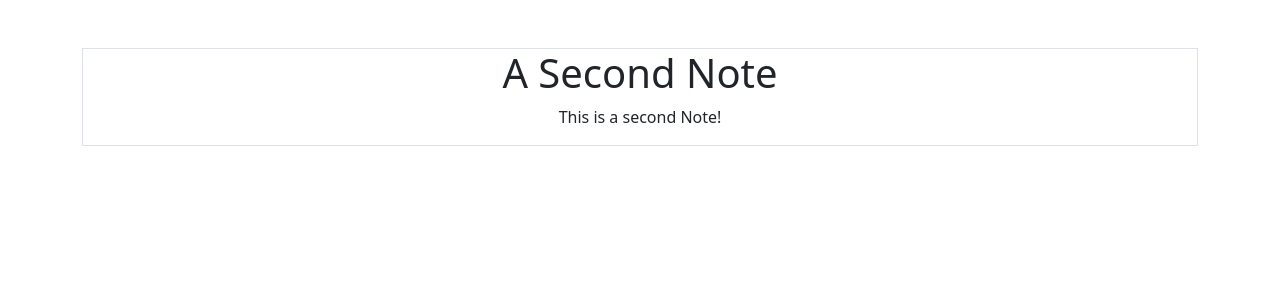
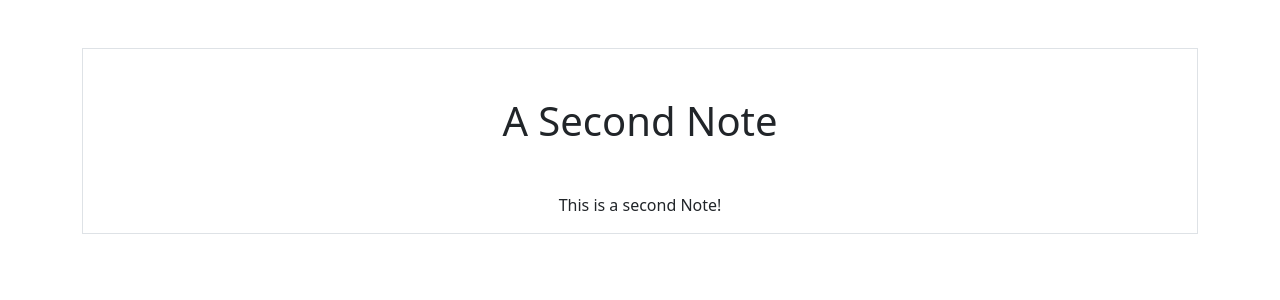
Before and after one commit to Eliasgichonge/SMARTNOTE, a Django app: page /smart/notes/2 in a window 1280 px wide. Shown: the top 300 px of the page. Run offline with Django 5.2, Linux system fonts and the light colour scheme; data comes from the database, SQL or seed files in the repository.

Commit message:
Add some Styles

```diff
--- a/notes/templates/notes/notes_detail.html
+++ b/notes/templates/notes/notes_detail.html
@@ -2,7 +2,7 @@
 
 {% block content %}
 <div class="border round">
-    <h1 class="">{{note.title}}</h1>
+    <h1 class="my-5">{{note.title}}</h1>
     <p>{{note.text}}</p>
 </div>
 {% endblock %}
```
